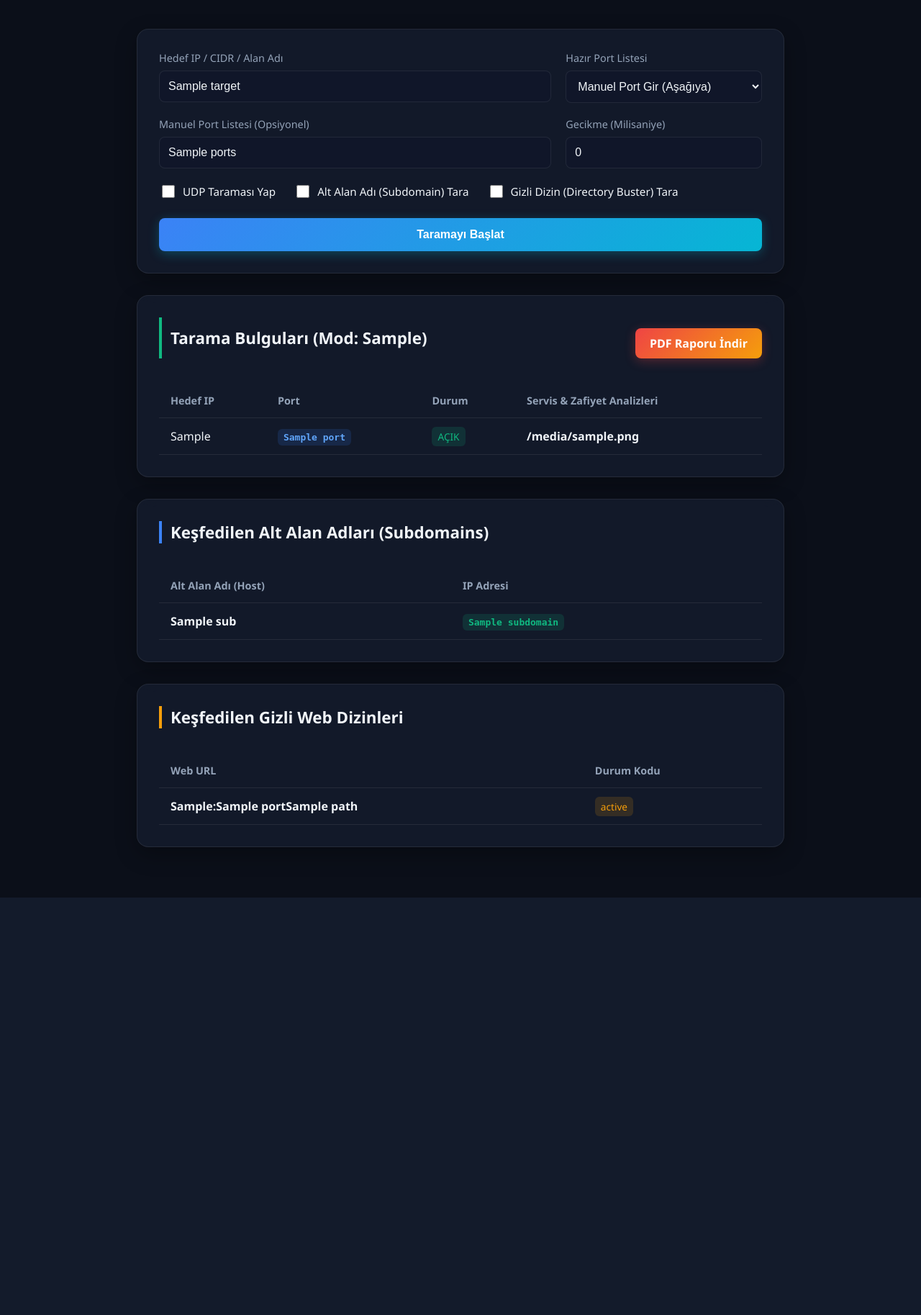
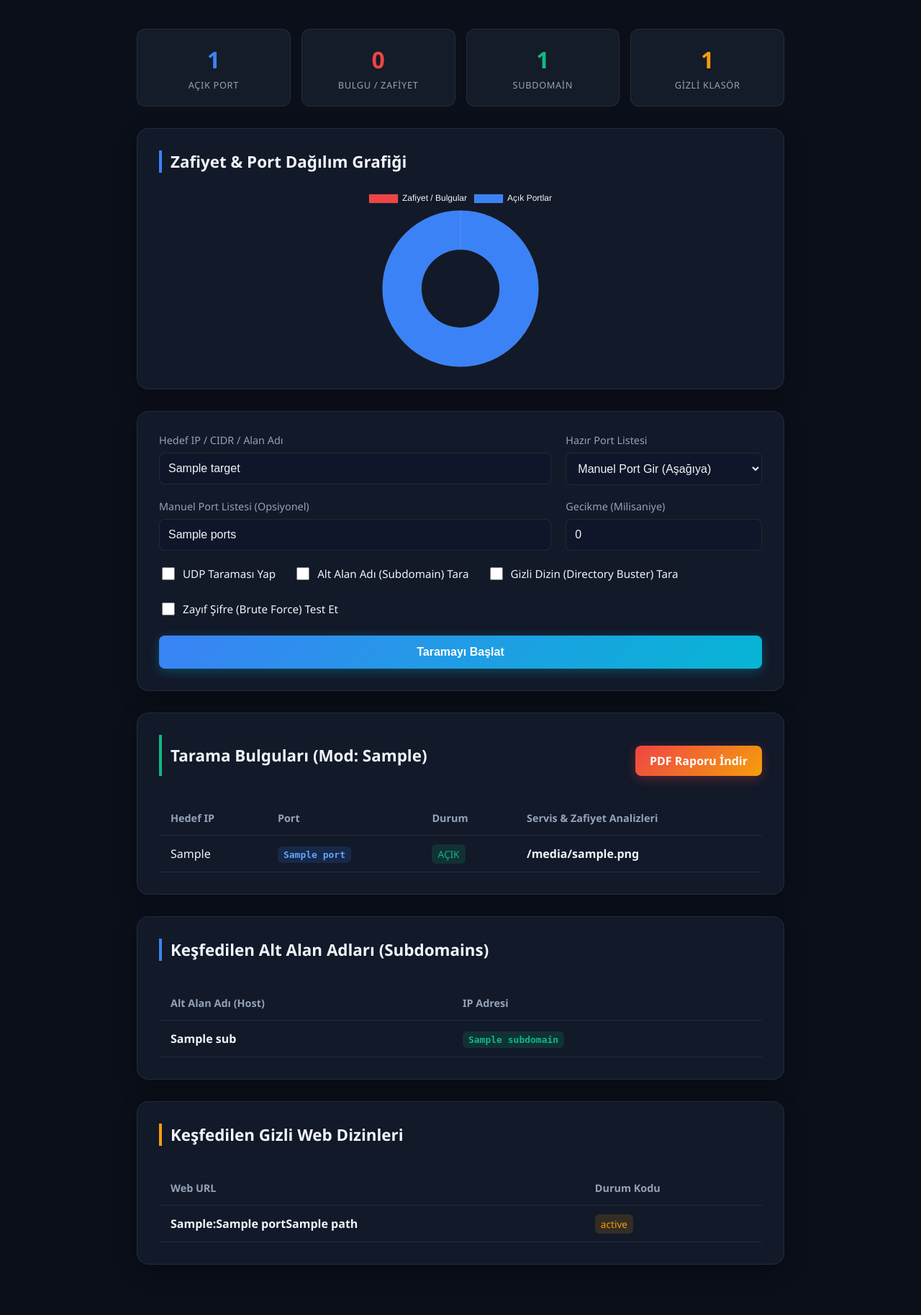
Before and after one commit to Muhammetbilbay/PortShield-Scanner, a FastAPI app: template templates/index.html in a window 1280 px wide. Shown: the part 135-1962 px from the top of the page at 72% size. Before the commit the page ends 1382 px from the top, so only its background shows below. Run offline with FastAPI, Linux system fonts and the light colour scheme; the template is opened without the code that fills it: most values are stand-ins (such as "Sample title", 1, 10 or a date in 2020).

Commit message:
Add Chart.js dashboard integration, stats cards, and SSH/FTP brute force module

```diff
--- a/app.py
+++ b/app.py
@@ -53,7 +53,8 @@
     delay: int = Form(0),
     udp: bool = Form(False),
     subdomain_scan: bool = Form(False),
-    dir_scan: bool = Form(False)
+    dir_scan: bool = Form(False),
+    brute_force: bool = Form(False)
 ):
     open_ports = []
     scan_mode = "UDP" if udp else "TCP"
@@ -84,7 +85,8 @@
         delay=delay,
         scan_mode=scan_mode,
         open_ports=open_ports,
-        max_workers=100
+        max_workers=100,
+        brute_force=brute_force
     )
 
     # Sonuçları formatla
--- a/requirements.txt
+++ b/requirements.txt
@@ -4,3 +4,4 @@
 jinja2
 python-multipart
 reportlab
+paramiko
--- a/scanner.py
+++ b/scanner.py
@@ -10,6 +10,8 @@
 import asyncio
 import subprocess
 import re
+import paramiko
+import ftplib
 from threading import Thread, Lock
 from queue import Queue
 
@@ -204,6 +206,53 @@
             return f"SSH Sürümü: {banner}"
     except Exception as e:
         return f"SSH Detayı Alınamadı: {str(e)[:50]}"
+
+def test_ssh_brute_force(target_ip, port):
+    """
+    SSH portu için yaygın zayıf şifreleri hızlıca test eder.
+    """
+    credentials = [
+        ("root", "root"),
+        ("admin", "admin"),
+        ("admin", "123456"),
+        ("ubuntu", "ubuntu"),
+        ("user", "password")
+    ]
+    for username, password in credentials:
+        try:
+            ssh = paramiko.SSHClient()
+            ssh.set_missing_host_key_policy(paramiko.AutoAddPolicy())
+            ssh.connect(target_ip, port=port, username=username, password=password, timeout=1.5, banner_timeout=1.5)
+            ssh.close()
+            return f"ZAYIF ŞİFRE BULUNDU: SSH Girişi Başarılı! ({username}:{password})"
+        except paramiko.AuthenticationException:
+            pass
+        except Exception:
+            pass
+    return None
+
+def test_ftp_brute_force(target_ip, port):
+    """
+    FTP portu için yaygın zayıf şifreleri hızlıca test eder.
+    """
+    credentials = [
+        ("anonymous", "anonymous@example.com"),
+        ("admin", "admin"),
+        ("admin", "123456"),
+        ("root", "root"),
+        ("ftp", "ftp")
+    ]
+    for username, password in credentials:
+        try:
+            ftp = ftplib.FTP()
+            ftp.connect(target_ip, port=port, timeout=1.5)
+            ftp.login(user=username, passwd=password)
+            ftp.quit()
+            return f"ZAYIF ŞİFRE BULUNDU: FTP Girişi Başarılı! ({username}:{password})"
+        except Exception:
+            pass
+    return None
+
 
 
 def scan_port(target_ip, port, timeout):
@@ -410,7 +459,7 @@
 
         queue.task_done()
 
-async def scan_task(sem, target_ip, port, timeout, delay, scan_mode, open_ports):
+async def scan_task(sem, target_ip, port, timeout, delay, scan_mode, open_ports, brute_force=False):
     """
     Asenkron tarama görevini yürütür ve sınırlandırıcı semaphore'u uygular.
     """
@@ -448,6 +497,17 @@
                 header_warnings = await asyncio.to_thread(check_http_security_headers, target_ip, port)
                 for hw in header_warnings:
                     warnings.append(hw)
+
+            # Opsiyonel SSH/FTP Kaba Kuvvet Testi
+            if brute_force:
+                if port == 22:
+                    bf_res = await asyncio.to_thread(test_ssh_brute_force, target_ip, port)
+                    if bf_res:
+                        warnings.append(bf_res)
+                elif port == 21:
+                    bf_res = await asyncio.to_thread(test_ftp_brute_force, target_ip, port)
+                    if bf_res:
+                        warnings.append(bf_res)
 
             open_ports.append((target_ip, port, banner, warnings))
             with print_lock:
@@ -500,7 +560,7 @@
     results = await asyncio.gather(*tasks)
     return [r for r in results if r is not None]
 
-async def async_scan_manager(targets, ports, timeout, delay, scan_mode, open_ports, max_workers):
+async def async_scan_manager(targets, ports, timeout, delay, scan_mode, open_ports, max_workers, brute_force=False):
     """
     Tüm asenkron tarama görevlerini koordine eder.
     """
@@ -508,7 +568,7 @@
     tasks = []
     for ip in targets:
         for port in ports:
-            tasks.append(scan_task(sem, ip, port, timeout, delay, scan_mode, open_ports))
+            tasks.append(scan_task(sem, ip, port, timeout, delay, scan_mode, open_ports, brute_force=brute_force))
     await asyncio.gather(*tasks)
 
 
--- a/templates/index.html
+++ b/templates/index.html
@@ -4,6 +4,7 @@
     <meta charset="UTF-8">
     <meta name="viewport" content="width=device-width, initial-scale=1.0">
     <title>PortShield Web Kontrol Paneli</title>
+    <script src="https://cdn.jsdelivr.net/npm/chart.js"></script>
     <style>
         :root {
             --bg-color: #0b0f19;
@@ -61,6 +62,40 @@
             backdrop-filter: blur(16px);
             box-shadow: 0 10px 30px rgba(0, 0, 0, 0.3);
             margin-bottom: 30px;
+        }
+
+        .stats-grid {
+            display: grid;
+            grid-template-columns: repeat(4, 1fr);
+            gap: 15px;
+            margin-bottom: 30px;
+        }
+
+        @media (max-width: 768px) {
+            .stats-grid {
+                grid-template-columns: repeat(2, 1fr);
+            }
+        }
+
+        .stat-card {
+            background: rgba(30, 41, 59, 0.5);
+            border: 1px solid var(--border-color);
+            border-radius: 12px;
+            padding: 20px;
+            text-align: center;
+        }
+
+        .stat-val {
+            font-size: 2rem;
+            font-weight: 700;
+            margin-bottom: 5px;
+        }
+
+        .stat-label {
+            font-size: 0.8rem;
+            color: var(--text-secondary);
+            text-transform: uppercase;
+            letter-spacing: 0.05em;
         }
 
         .form-grid {
@@ -236,6 +271,14 @@
             font-size: 0.85rem;
             line-height: 1.4;
         }
+
+        .chart-box {
+            display: flex;
+            justify-content: center;
+            align-items: center;
+            max-height: 250px;
+            margin-top: 20px;
+        }
     </style>
 </head>
 <body>
@@ -244,6 +287,44 @@
             <h1>PortShield Dashboard</h1>
             <p>Asenkron Ağ Tarayıcı ve Siber Keşif Laboratuvarı</p>
         </div>
+
+        {% if results is not none %}
+        <!-- Canlı İstatistik Kartları -->
+        <div class="stats-grid">
+            <div class="stat-card">
+                <div class="stat-val" style="color: var(--accent-blue);">{{ results | length }}</div>
+                <div class="stat-label">Açık Port</div>
+            </div>
+            {% set warning_count = namespace(value=0) %}
+            {% for item in results %}
+                {% set warning_count.value = warning_count.value + (item.warnings | length) %}
+            {% endfor %}
+            <div class="stat-card">
+                <div class="stat-val" style="color: var(--accent-red);">{{ warning_count.value }}</div>
+                <div class="stat-label">Bulgu / Zafiyet</div>
+            </div>
+            <div class="stat-card">
+                <div class="stat-val" style="color: var(--accent-green);">{{ subdomains | length }}</div>
+                <div class="stat-label">Subdomain</div>
+            </div>
+            <div class="stat-card">
+                <div class="stat-val" style="color: var(--accent-yellow);">{{ directories | length }}</div>
+                <div class="stat-label">Gizli Klasör</div>
+            </div>
+        </div>
+
+        <!-- İstatistik Grafiği -->
+        {% if results %}
+        <div class="card">
+            <div class="results-header" style="border-left-color: var(--accent-blue);">
+                <h2>Zafiyet & Port Dağılım Grafiği</h2>
+            </div>
+            <div class="chart-box">
+                <canvas id="vulnChart"></canvas>
+            </div>
+        </div>
+        {% endif %}
+        {% endif %}
 
         <div class="card">
             {% if error %}
@@ -292,6 +373,10 @@
                     <label class="checkbox-group">
                         <input type="checkbox" id="dir_scan" name="dir_scan" value="true">
                         Gizli Dizin (Directory Buster) Tara
+                    </label>
+                    <label class="checkbox-group">
+                        <input type="checkbox" id="brute_force" name="brute_force" value="true">
+                        Zayıf Şifre (Brute Force) Test Et
                     </label>
                 </div>
 
@@ -396,5 +481,38 @@
         </div>
         {% endif %}
     </div>
+
+    {% if results %}
+    <script>
+        const ctx = document.getElementById('vulnChart').getContext('2d');
+        new Chart(ctx, {
+            type: 'doughnut',
+            data: {
+                labels: ['Zafiyet / Bulgular', 'Açık Portlar'],
+                datasets: [{
+                    label: 'Adet',
+                    data: [{{ warning_count.value }}, {{ results | length }}],
+                    backgroundColor: [
+                        '#ef4444',
+                        '#3b82f6'
+                    ],
+                    borderColor: 'rgba(255, 255, 255, 0.08)',
+                    borderWidth: 1
+                }]
+            },
+            options: {
+                responsive: true,
+                maintainAspectRatio: false,
+                plugins: {
+                    legend: {
+                        labels: {
+                            color: '#f1f5f9'
+                        }
+                    }
+                }
+            }
+        });
+    </script>
+    {% endif %}
 </body>
 </html>
```
